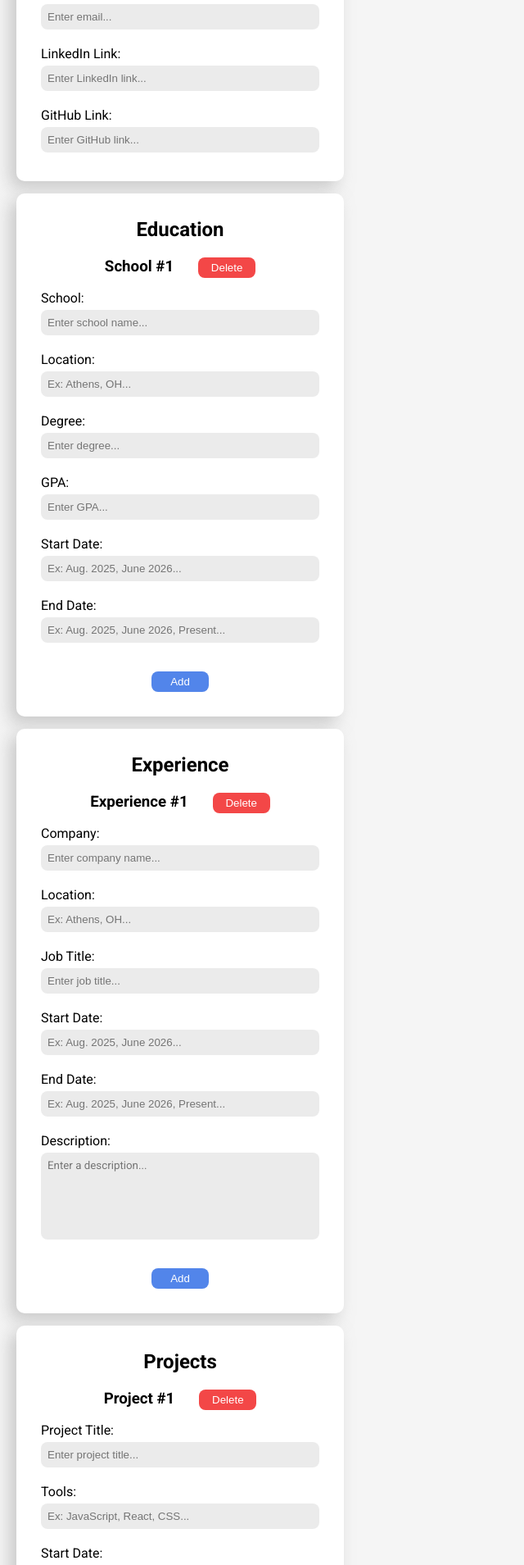
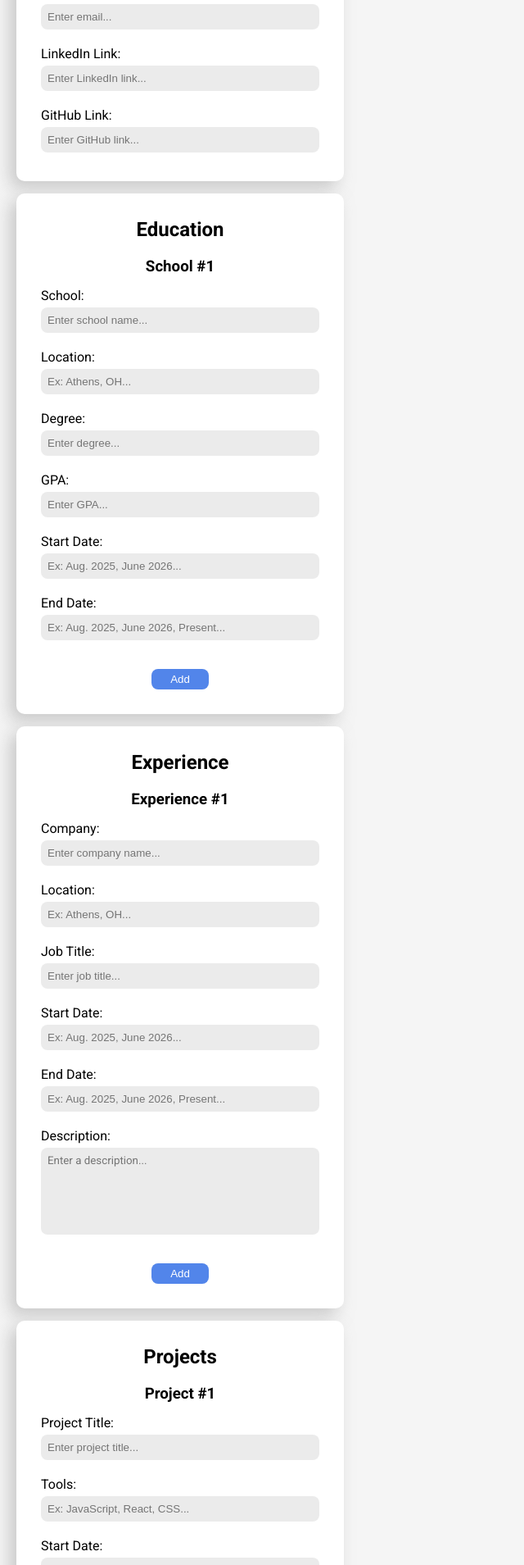
Before and after one commit to nathan8b/ResumeForge, a React app in the folder frontend/: page / in a window 1280 px wide. Shown: the part 277-2186 px from the top of the page at 82% size, without its empty margins (0-640 px from the left). Built offline with nearby package versions, Linux system fonts and the light colour scheme; the HTML template or start-up script is replaced by a standard one.

Commit message:
styled pdf viewer to fit size of page, also made delete button on education, experience, and projects only show up when more than one is entered.

```diff
--- a/frontend/src/App.css
+++ b/frontend/src/App.css
@@ -29,11 +29,20 @@ body {
 .preview-container {
   width: clamp(300px, 80%, 800px);
   margin: 20px;
+  display: flex;
+  flex-direction: column;
+}
+
+iframe {
+  width: 100%;
+  height: 1090px;
+  border: none;
+  border-radius: 8px;
+  box-shadow: -8px 8px 20px rgba(10, 10, 10, 0.5);
 }
 
 .section{
   background-color: rgb(255, 255, 255);
-
   border-radius: 10px;
   box-shadow: -8px 8px 20px rgba(157, 157, 157, 0.5);
   padding: 30px;
--- a/frontend/src/components/Education.jsx
+++ b/frontend/src/components/Education.jsx
@@ -22,7 +22,9 @@ function Education({data, setData}) {
 
                     <div className="entry-header">
                         <h3 className="sub-title">School #{index+1}</h3>
-                        <button className="delete-button" onClick={() => removeEducation(index)}>Delete</button>
+                        {data.length > 1 && (
+                            <button className="delete-button" onClick={() => removeEducation(index)}>Delete</button>
+                        )}
                     </div>
 
                     <label htmlFor="school">School:</label>
--- a/frontend/src/components/Experience.jsx
+++ b/frontend/src/components/Experience.jsx
@@ -22,7 +22,9 @@ function Experience({data, setData}) {
 
                     <div className="entry-header">
                         <h3 className="sub-title">Experience #{index+1}</h3>
-                        <button className="delete-button" onClick={() => removeExperience(index)}>Delete</button>
+                        {data.length > 1 && (
+                            <button className="delete-button" onClick={() => removeExperience(index)}>Delete</button>
+                        )}
                     </div>
 
                     <label htmlFor="company">Company:</label>
--- a/frontend/src/components/Projects.jsx
+++ b/frontend/src/components/Projects.jsx
@@ -22,7 +22,9 @@ function Projects({data, setData}) {
 
                     <div className="entry-header">
                         <h3 className="sub-title">Project #{index+1}</h3>
-                        <button className="delete-button" onClick={() => removeProject(index)}>Delete</button>
+                        {data.length > 1 && (
+                            <button className="delete-button" onClick={() => removeProject(index)}>Delete</button>
+                        )}
                     </div>
 
                     <label htmlFor="title">Project Title:</label>
```
